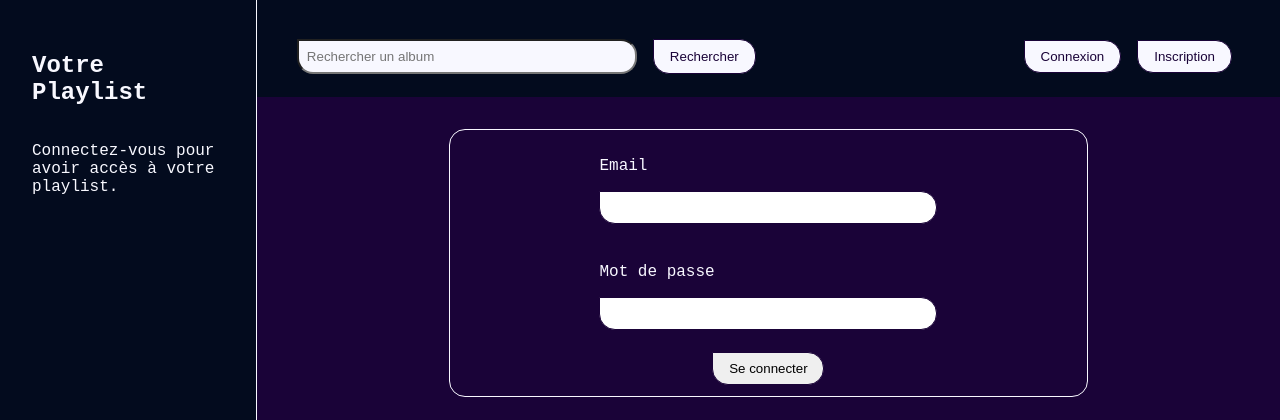
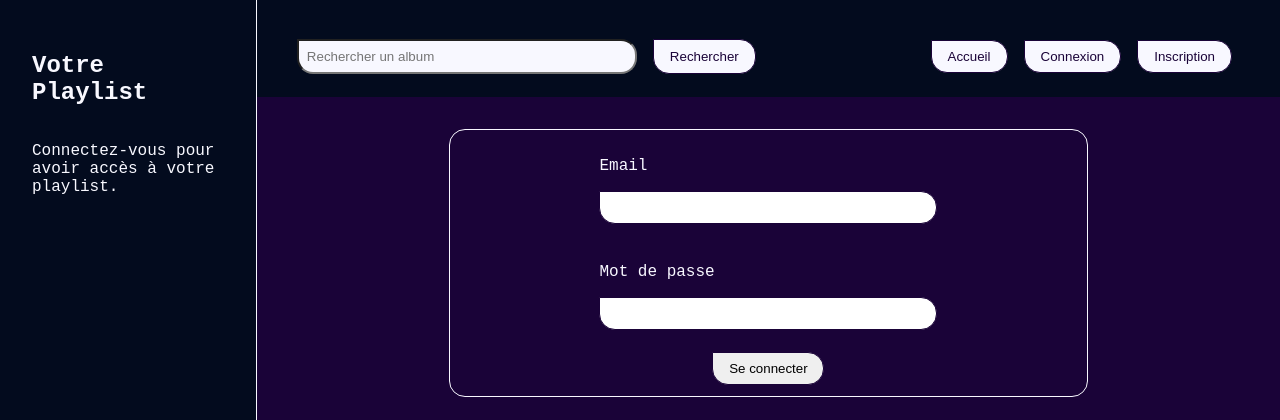
Before and after one commit to ValRom28/SAE-PHP, a PHP site: page /index.php?action=login in a window 1280 px wide. Shown: the top 420 px of the page. Run offline with PHP 8.4, Linux system fonts and the light colour scheme.

Commit message:
feat : ajout bouton d'accueil + cursor pointer css

```diff
--- a/templates/Component/header.php
+++ b/templates/Component/header.php
@@ -5,6 +5,9 @@
 </form>
 
 <div class="buttonsConnexion">
+    <a href="/">
+        <button>Accueil</button>
+    </a>
 <?php
 use Database\Utilisateur;
 if (session_status() === PHP_SESSION_NONE) {
--- a/templates/static/css/header.css
+++ b/templates/static/css/header.css
@@ -58,3 +58,7 @@ header{
     color: ghostwhite;
     transition: 0.3s;
 }
+
+button {
+    cursor: pointer;
+}
```
